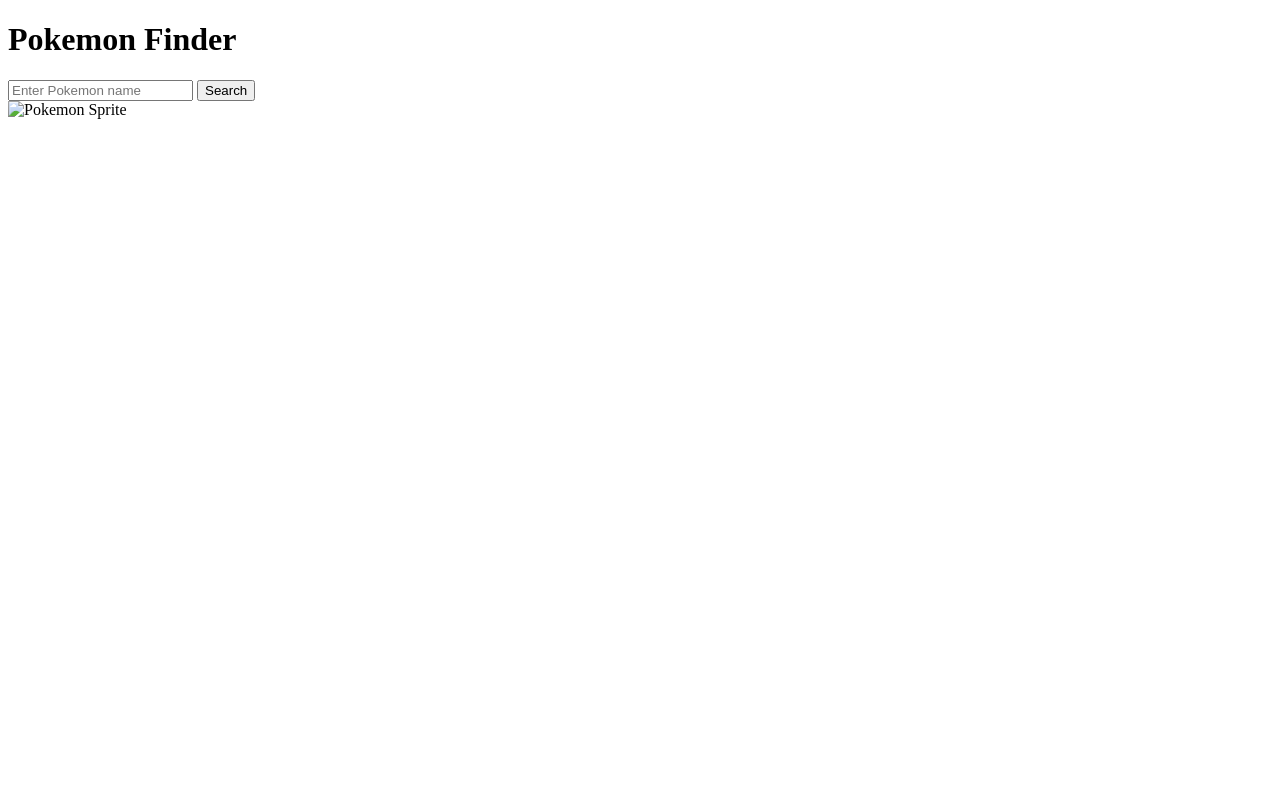
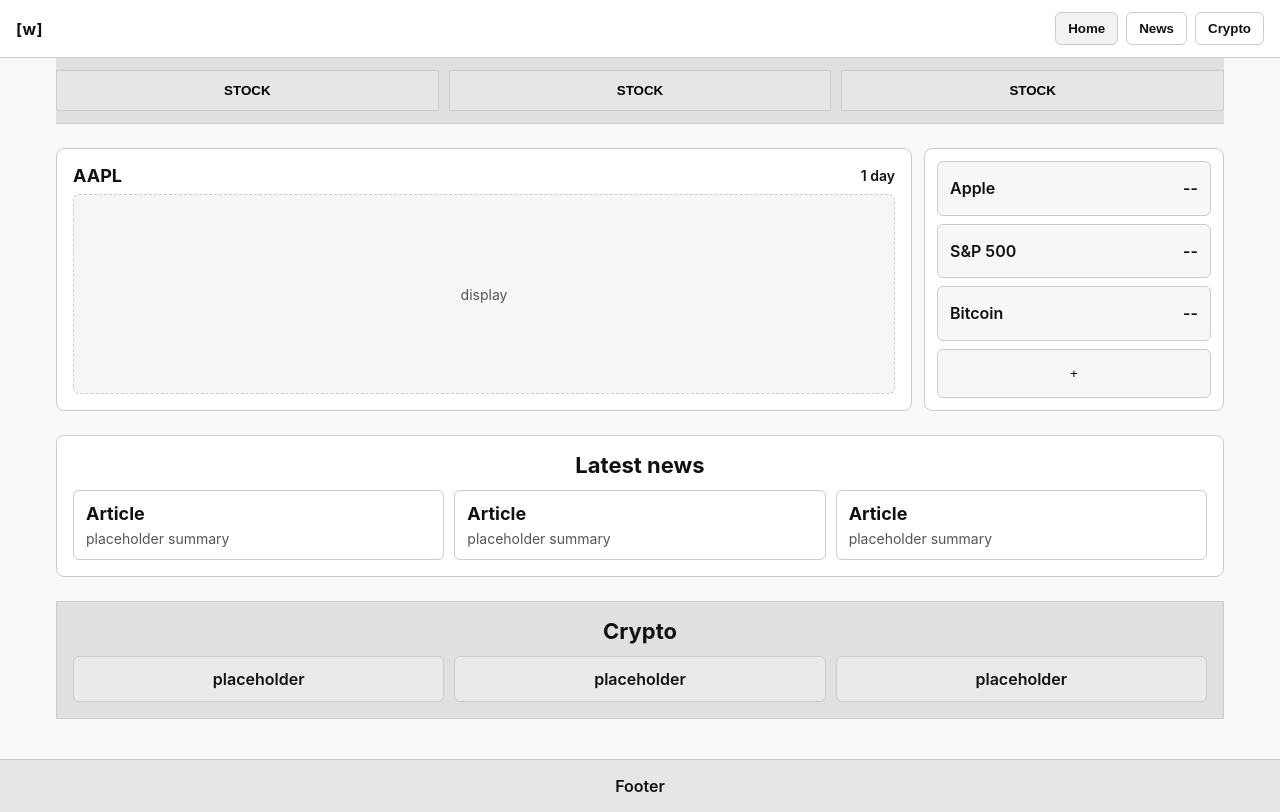
Before and after one commit to kaylaknight385/APIDashboard, a plain HTML site: page index.html in a window 1280 px wide. Drawn offline with Linux system fonts and the light colour scheme.

Commit message:
Added boilerplate for HTML and CSS files

```diff
--- a/index.html
+++ b/index.html
@@ -3,26 +3,85 @@
   <head>
     <meta charset="UTF-8" />
     <meta name="viewport" content="width=device-width, initial-scale=1.0" />
-    <link rel="stylesheet" href="style.css" />
-    <script src="./script.js" defer></script>
-    <title>Pokemon Finder</title>
+    <link rel="stylesheet" href="styles/style.css" />
+    <script type="module" src="./scripts/main.js"></script>
+    <title>Investor Insights Dashboard</title>
   </head>
   <body>
-    <div class="container">
-      <h1>Pokemon Finder</h1>
-      <div class="search-box">
-        <input type="text" id="pokemonName" placeholder="Enter Pokemon name" />
-        <button id="fetchButton" onclick="fetchData()">Search</button>
-      </div>
-      <div class="pokemon-card">
-        <img src="" alt="Pokemon Sprite" id="pokemonSprite" />
-        <div class="pokemon-info">
-          <p id="pokename"></p>
-          <p id="pokeheight"></p>
-          <p id="pokeweight"></p>
-          <p id="poketype"></p>
+    <header class="top-nav">
+      <div class="brand">[w]</div>
+      <nav class="nav-links" aria-label="Primary">
+        <button class="nav-link is-active" type="button">Home</button>
+        <button class="nav-link" type="button">News</button>
+        <button class="nav-link" type="button">Crypto</button>
+      </nav>
+    </header>
+
+    <main class="page">
+      <section class="strip strip--stocks">
+        <div class="stock-buttons" aria-label="Stock buttons">
+          <button class="stock-button" data-symbol="AAPL">Stock</button>
+          <button class="stock-button" data-symbol="SPY">Stock</button>
+          <button class="stock-button" data-symbol="BTC">Stock</button>
         </div>
-      </div>
-    </div>
+      </section>
+
+      <section class="hero">
+        <div class="chart-card" data-role="primary-chart">
+          <div class="chart-card__header">
+            <span class="chart-card__symbol" data-binding="primary-symbol">AAPL</span>
+            <span class="chart-card__range" data-binding="primary-range">1 day</span>
+          </div>
+          <div class="chart-card__canvas" aria-label="Price chart" data-binding="chart-placeholder">
+            <span class="chart-card__placeholder">display</span>
+          </div>
+        </div>
+
+        <aside class="watchlist" aria-label="Watchlist" data-role="ticker-list">
+          <div class="watchlist__item" data-symbol="AAPL">
+            <span class="watchlist__label">Apple</span>
+            <span class="watchlist__value" data-binding="ticker-AAPL">--</span>
+          </div>
+          <div class="watchlist__item" data-symbol="SPY">
+            <span class="watchlist__label">S&amp;P 500</span>
+            <span class="watchlist__value" data-binding="ticker-SPY">--</span>
+          </div>
+          <div class="watchlist__item" data-symbol="BTC">
+            <span class="watchlist__label">Bitcoin</span>
+            <span class="watchlist__value" data-binding="ticker-BTC">--</span>
+          </div>
+          <button class="watchlist__add" type="button">+</button>
+        </aside>
+      </section>
+
+      <section class="news-section" aria-label="Latest news">
+        <h2 class="section-title">Latest news</h2>
+        <div class="news-grid" data-role="news-list">
+          <article class="news-card" data-symbol="AAPL">
+            <h3 class="news-card__title">Article</h3>
+            <p class="news-card__summary">placeholder summary</p>
+          </article>
+          <article class="news-card" data-symbol="SPY">
+            <h3 class="news-card__title">Article</h3>
+            <p class="news-card__summary">placeholder summary</p>
+          </article>
+          <article class="news-card" data-symbol="BTC">
+            <h3 class="news-card__title">Article</h3>
+            <p class="news-card__summary">placeholder summary</p>
+          </article>
+        </div>
+      </section>
+
+      <section class="crypto-section" aria-label="Crypto">
+        <h2 class="section-title">Crypto</h2>
+        <div class="crypto-grid" data-role="crypto-list">
+          <div class="crypto-card">placeholder</div>
+          <div class="crypto-card">placeholder</div>
+          <div class="crypto-card">placeholder</div>
+        </div>
+      </section>
+    </main>
+
+    <footer class="footer">Footer</footer>
   </body>
 </html>
--- /dev/null
+++ b/styles/components/chart-card.css
@@ -0,0 +1,44 @@
+.chart-card {
+  background: var(--surface);
+  color: var(--text);
+  border-radius: 8px;
+  padding: 16px;
+  border: 1px solid var(--border);
+}
+
+.chart-card__header {
+  display: flex;
+  justify-content: space-between;
+  align-items: center;
+  margin-bottom: 8px;
+}
+
+.chart-card__id {
+  display: flex;
+  align-items: center;
+  gap: 10px;
+}
+
+.chart-card__symbol {
+  font-size: 18px;
+  font-weight: 700;
+}
+
+.chart-card__range {
+  font-size: 14px;
+  font-weight: 600;
+}
+
+.chart-card__canvas {
+  background: #f6f6f6;
+  border-radius: 6px;
+  height: 200px;
+  display: grid;
+  place-items: center;
+  border: 1px dashed var(--border);
+}
+
+.chart-card__placeholder {
+  font-size: 14px;
+  color: var(--muted);
+}
--- /dev/null
+++ b/styles/components/nav.css
@@ -0,0 +1,46 @@
+.top-nav {
+  display: flex;
+  align-items: center;
+  justify-content: space-between;
+  padding: 12px 16px;
+  background: #ffffff;
+  color: var(--text);
+  border-bottom: 1px solid var(--border);
+}
+
+.brand {
+  font-weight: 700;
+  letter-spacing: 0.4px;
+}
+
+.nav-links {
+  display: grid;
+  grid-auto-flow: column;
+  gap: 8px;
+}
+
+.nav-link {
+  background: transparent;
+  border: 1px solid var(--border);
+  color: var(--text);
+  padding: 8px 12px;
+  border-radius: 6px;
+  font-weight: 600;
+  cursor: pointer;
+}
+
+.nav-link.is-active {
+  background: #f2f2f2;
+}
+
+@media (max-width: 860px) {
+  .top-nav {
+    flex-direction: column;
+    gap: 8px;
+  }
+
+  .nav-links {
+    width: 100%;
+    justify-content: space-between;
+  }
+}
--- /dev/null
+++ b/styles/components/news-card.css
@@ -0,0 +1,38 @@
+.news-section {
+  background: var(--surface);
+  padding: 16px;
+  border-radius: 8px;
+  border: 1px solid var(--border);
+}
+
+.news-grid {
+  display: grid;
+  grid-template-columns: repeat(auto-fit, minmax(200px, 1fr));
+  gap: 10px;
+}
+
+.news-card {
+  background: #fff;
+  border: 1px solid var(--border);
+  border-radius: 6px;
+  padding: 12px;
+}
+
+.news-card__kicker {
+  text-transform: uppercase;
+  letter-spacing: 1px;
+  font-size: 12px;
+  color: var(--muted);
+  margin: 0 0 4px;
+}
+
+.news-card__title {
+  margin: 0 0 6px;
+  font-size: 18px;
+}
+
+.news-card__summary {
+  margin: 0;
+  color: var(--muted);
+  font-size: 14px;
+}
--- /dev/null
+++ b/styles/components/ticker.css
@@ -0,0 +1,57 @@
+.ticker-panel {
+  align-content: start;
+}
+
+.ticker {
+  background: var(--surface);
+  color: var(--text);
+  border-radius: 6px;
+  padding: 12px 14px;
+  border: 1px solid var(--border);
+  display: flex;
+  justify-content: space-between;
+  align-items: center;
+}
+
+.ticker__symbol {
+  font-weight: 700;
+}
+
+.ticker__value {
+  font-weight: 600;
+}
+
+.watchlist {
+  display: grid;
+  gap: 8px;
+  background: var(--surface);
+  padding: 12px;
+  border: 1px solid var(--border);
+  border-radius: 8px;
+}
+
+.watchlist__item {
+  display: flex;
+  justify-content: space-between;
+  align-items: center;
+  padding: 10px 12px;
+  border: 1px solid var(--border);
+  border-radius: 6px;
+  background: #f7f7f7;
+}
+
+.watchlist__label {
+  font-weight: 600;
+}
+
+.watchlist__value {
+  font-weight: 600;
+}
+
+.watchlist__add {
+  border: 1px solid var(--border);
+  background: #f7f7f7;
+  border-radius: 6px;
+  padding: 10px;
+  cursor: pointer;
+}
--- /dev/null
+++ b/styles/layout.css
@@ -0,0 +1,41 @@
+*,
+*::before,
+*::after {
+  box-sizing: border-box;
+}
+
+body {
+  margin: 0;
+  min-height: 100vh;
+  background: var(--bg);
+  color: var(--text);
+  font-family: var(--font);
+}
+
+.page {
+  max-width: 1200px;
+  margin: 0 auto 40px;
+  padding: 0 16px;
+  display: grid;
+  gap: 24px;
+}
+
+.hero {
+  display: grid;
+  grid-template-columns: 1fr 300px;
+  gap: 12px;
+  align-items: stretch;
+}
+
+@media (max-width: 860px) {
+  .hero {
+    grid-template-columns: 1fr;
+  }
+}
+
+.section-title {
+  margin: 0 0 12px;
+  font-size: 22px;
+  font-weight: 700;
+  text-align: center;
+}
--- a/styles/style.css
+++ b/styles/style.css
@@ -0,0 +1,60 @@
+@import "./tokens.css";
+@import "./layout.css";
+@import "./components/nav.css";
+@import "./components/chart-card.css";
+@import "./components/ticker.css";
+@import "./components/news-card.css";
+
+.strip {
+  padding: 12px 0;
+}
+
+.stock-buttons {
+  display: grid;
+  grid-template-columns: repeat(auto-fit, minmax(140px, 1fr));
+  gap: 10px;
+}
+
+.stock-button {
+  border: 1px solid var(--border);
+  background: #e6e6e6;
+  padding: 12px;
+  font-weight: 700;
+  text-transform: uppercase;
+  cursor: pointer;
+}
+
+.strip--stocks {
+  background: #e0e0e0;
+  border-bottom: 1px solid var(--border);
+}
+
+.crypto-section {
+  background: #e0e0e0;
+  padding: 16px;
+  border: 1px solid var(--border);
+}
+
+.crypto-grid {
+  display: grid;
+  grid-template-columns: repeat(auto-fit, minmax(120px, 1fr));
+  gap: 10px;
+  margin-top: 8px;
+}
+
+.crypto-card {
+  background: #eaeaea;
+  border: 1px solid var(--border);
+  border-radius: 6px;
+  padding: 12px;
+  text-align: center;
+  font-weight: 600;
+}
+
+.footer {
+  text-align: center;
+  padding: 16px;
+  background: #e6e6e6;
+  border-top: 1px solid var(--border);
+  font-weight: 600;
+}
--- /dev/null
+++ b/styles/tokens.css
@@ -0,0 +1,8 @@
+:root {
+  --bg: #f9f9f9;
+  --surface: #ffffff;
+  --text: #111111;
+  --muted: #555555;
+  --border: #cccccc;
+  --font: "Inter", "Segoe UI", system-ui, -apple-system, sans-serif;
+}
```
Also changed, not shown: styles/style2.css (deleted).
